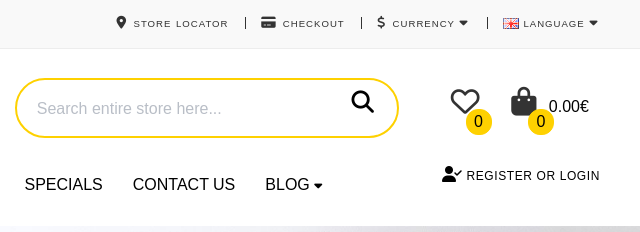
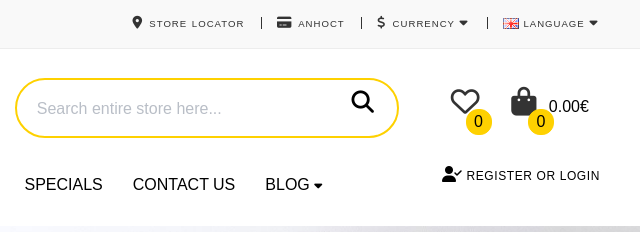
Before and after one commit to devLda/sell-furniture, a website: page index.html in a window 1280 px wide. Shown: the top 232 px of the page, 640-1280 px from the left. Drawn offline with Linux system fonts and the light colour scheme.

Commit message:
Update index.html

```diff
--- a/index.html
+++ b/index.html
@@ -29,7 +29,7 @@
                                     STORE LOCATOR </a></li>
                                 <li><a href="#">
                                     <i class="fa-solid fa-credit-card icon"></i>
-                                    CHECKOUT
+                                    ANHOCT
                                 </a></li>
                                 <li onclick="activeSubMenu(0)" class="haveSub no-active"><a href="#">
                                     <i class="fa-solid fa-dollar-sign icon"></i>
```
